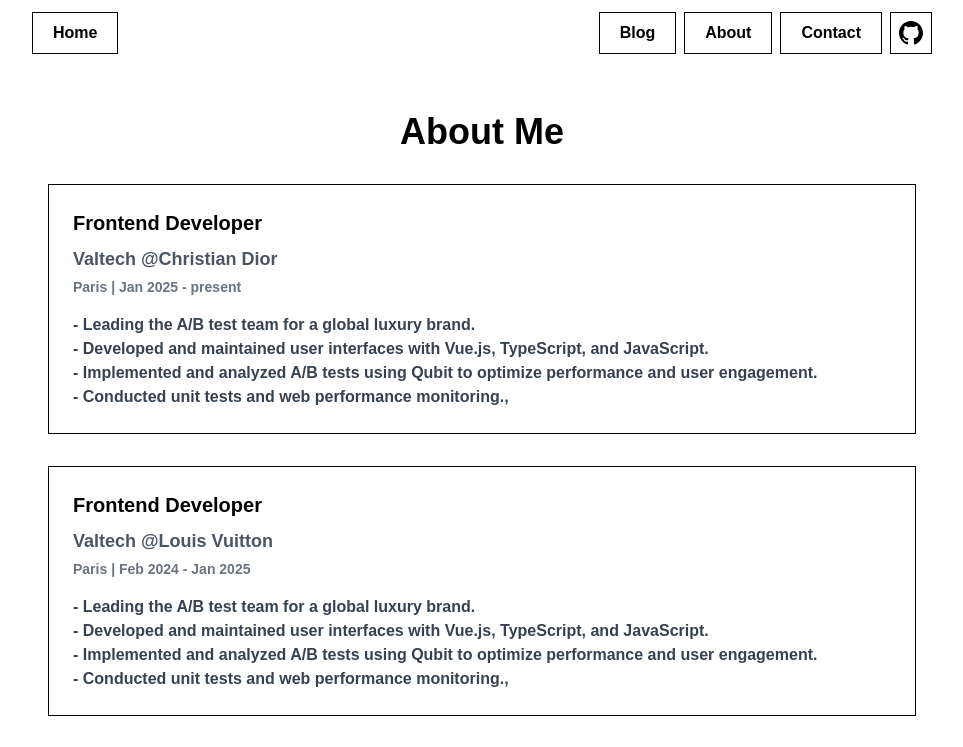
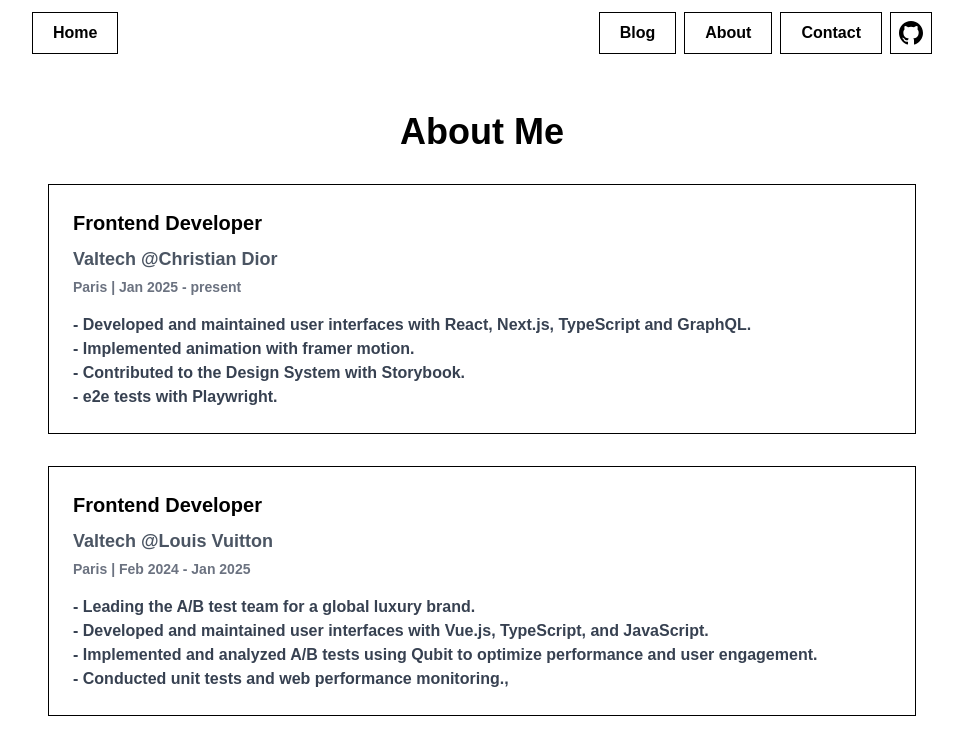
Before and after one commit to s-laura-dev/Blog, a Next.js app: page /about in a window 1280 px wide. Shown: the top 747 px of the page, without its empty margins (158-1121 px from the left). Built offline with nearby package versions, Linux system fonts and the light colour scheme.

Commit message:
career update

```diff
--- a/app/about/page.tsx
+++ b/app/about/page.tsx
@@ -7,10 +7,10 @@
     location: 'Paris',
     date: 'Jan 2025 - present',
     description:
-      `- Leading the A/B test team for a global luxury brand.
-      - Developed and maintained user interfaces with Vue.js, TypeScript, and JavaScript.
-      - Implemented and analyzed A/B tests using Qubit to optimize performance and user engagement.
-      - Conducted unit tests and web performance monitoring.,
+      `- Developed and maintained user interfaces with React, Next.js, TypeScript and GraphQL.
+      - Implemented animation with framer motion.
+      - Contributed to the Design System with Storybook.
+      - e2e tests with Playwright.
 `,
   },
   {
```
